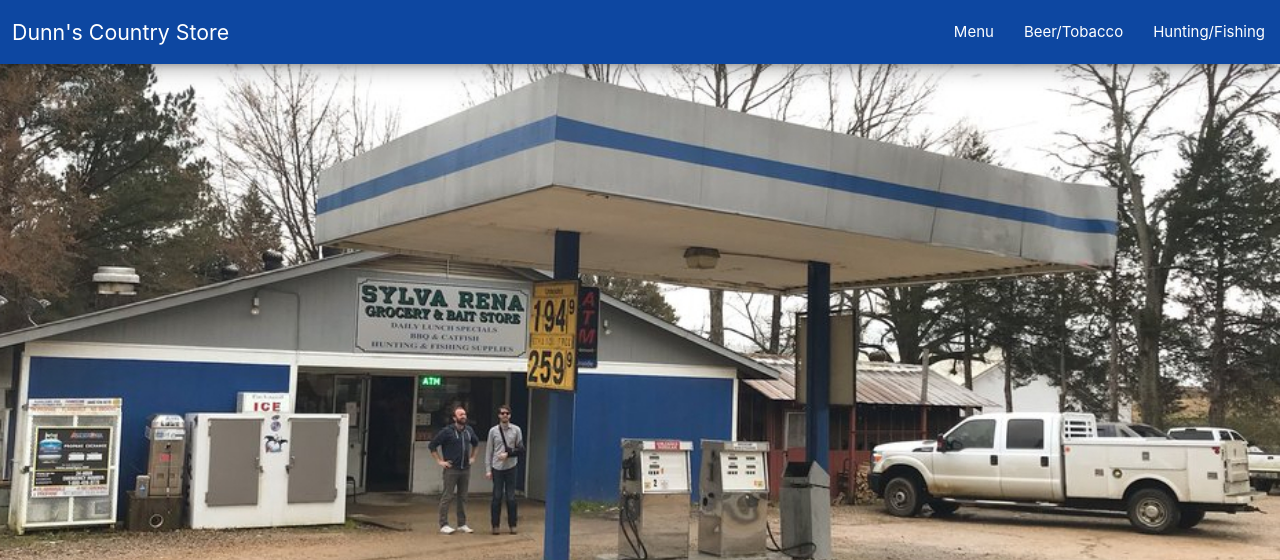
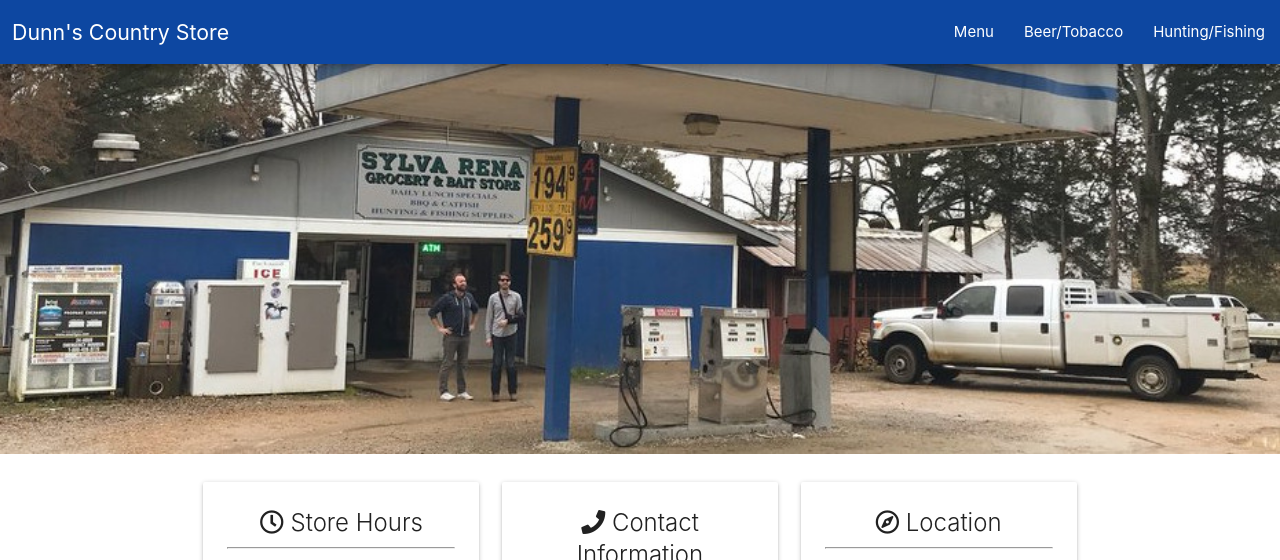
Before and after one commit to Dannyp123/Dunn-s-Country-Store-table-reservation, a Django app: page / in a window 1280 px wide. Shown: the top 560 px of the page. Run offline with Django 3.2, Linux system fonts and the light colour scheme; some libraries are stand-ins or nearby versions.

Commit message:
added a new store front image.

```diff
--- a/app/templates/home.html
+++ b/app/templates/home.html
@@ -21,14 +21,14 @@
 </ul>
 </div>
 <div class="col s12 m8 l12">
-    <img id="headerImg" class="responsive-img" src="/static/images/store-front-2.jpg" alt="Dunn's Country Store">
+    <img id="headerImg" class="responsive-img" src="/static/images/store-front-3.jpg" alt="Dunn's Country Store">
 </div>
 <div class="container">
     <div class="row spacer">
         <div class="col l4 s12">
             <div class="card">
                 <div class="card-content">
-                    <span class="card-title center-align ">Store Hours</span>
+                    <span class="card-title center-align "><i class="far fa-clock"></i> Store Hours</span>
                     <hr>
                     <div class="first">
                         <p class="flow-text center-align" >
@@ -53,7 +53,9 @@
                            6:00 AM - 7:00 PM
                     </p>
                     <div class="mt-3 center-align">
-                        <button class="btn waves-effect waves-light blue darken-3">Make a Reservation</button>
+                        <form action="">
+                            <button type="submit" class="btn waves-effect waves-light blue darken-3"><i class="fas fa-plus"></i> Make a Reservation</button>
+                        </form>
                     </div>
                 </div>
             </div>
@@ -61,7 +63,7 @@
         <div class="col l4 s12">
             <div class="card">
                 <div class="card-content">
-                    <span class="card-title center-align ">Contact Information</span>
+                    <span class="card-title center-align "><i class="fas fa-phone"></i> Contact Information</span>
                     <hr>
                     <p class="flow-text center-align">
                         Phone number
@@ -76,7 +78,7 @@
                                 Follow us on Facebook
                         </p>
                         <p class="center-align">
-                            <a href="https://www.facebook.com/pages/Dunns-Country-Store/1639134669700472">Click here</a>
+                            <a href="https://www.facebook.com/pages/Dunns-Country-Store/1639134669700472"><i class="fab fa-facebook"></i> Click here</a>
                         </p>
                     </div>
                 </div>
@@ -85,7 +87,7 @@
         <div class="col l4 s12">
             <div class="card">
                 <div class="card-content">
-                    <span class="card-title center-align">Location</span>
+                    <span class="card-title center-align"><i class="far fa-compass"></i> Location</span>
                     <hr>
                     <div class="row spacer">
                         <iframe class="col l12 s12" src="https://www.google.com/maps/embed?pb=!1m18!1m12!1m3!1d3302.839174289237!2d-89.73160068526714!3d34.124866780586224!2m3!1f0!2f0!3f0!3m2!1i1024!2i768!4f13.1!3m3!1m2!1s0x8880418b59851f49%3A0xaf59c87e9557aa17!2sDunn&#39;s+Country+Store!5e0!3m2!1sen!2sus!4v1555437887850!5m2!1sen!2sus" width="600" height="250" frameborder="0" style="border:0" allowfullscreen></iframe>
```
Also changed, not shown: app/static/images/store-front-3.jpg (added).
